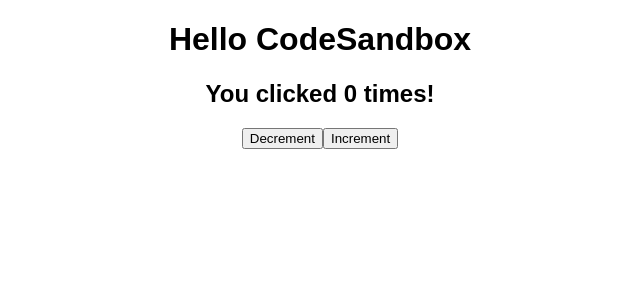
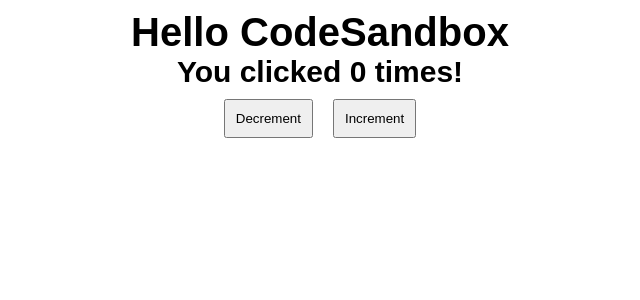
Before and after one commit to sezmars/react-webpack, a React app: page / in a window 1280 px wide. Shown: the top 300 px of the page, without its empty margins (320-960 px from the left). Built offline with nearby package versions, Linux system fonts and the light colour scheme.

Commit message:
feat: add MiniCssExtractPlugin & style isolation

```diff
--- a/package.json
+++ b/package.json
@@ -17,6 +17,7 @@
     "@types/webpack": "^5.28.3",
     "css-loader": "^6.8.1",
     "html-webpack-plugin": "^5.5.3",
+    "mini-css-extract-plugin": "^2.7.6",
     "sass": "^1.68.0",
     "sass-loader": "^13.3.2",
     "style-loader": "^3.3.3",
--- a/src/App.tsx
+++ b/src/App.tsx
@@ -2,9 +2,9 @@
 
 const App = () => {
     return (
-        <>
+        <div className="app">
             <Counter/>
-        </>
+        </div>
     );
 };
 
--- a/src/components/Counter.module.scss
+++ b/src/components/Counter.module.scss
@@ -1,4 +1,10 @@
 .counter {
   font-family: sans-serif;
   text-align: center;
+  padding: 10px;
+
+  button {
+    padding: 10px;
+    margin: 10px;
+  }
 }
--- /dev/null
+++ b/src/index.scss
@@ -0,0 +1,9 @@
+* {
+  margin: 0;
+  padding: 0;
+  box-sizing: border-box;
+}
+
+.app {
+  font-size: 20px;
+}
--- a/src/index.tsx
+++ b/src/index.tsx
@@ -1,6 +1,7 @@
 import React from 'react';
 import ReactDOM from 'react-dom/client';
 import App from './App';
+import './index.scss'
 
 ReactDOM.createRoot(document.getElementById('root')!).render(
     <React.StrictMode>
```
Also changed, not shown: 1 other file (tests, documents, lock files or other folders).
